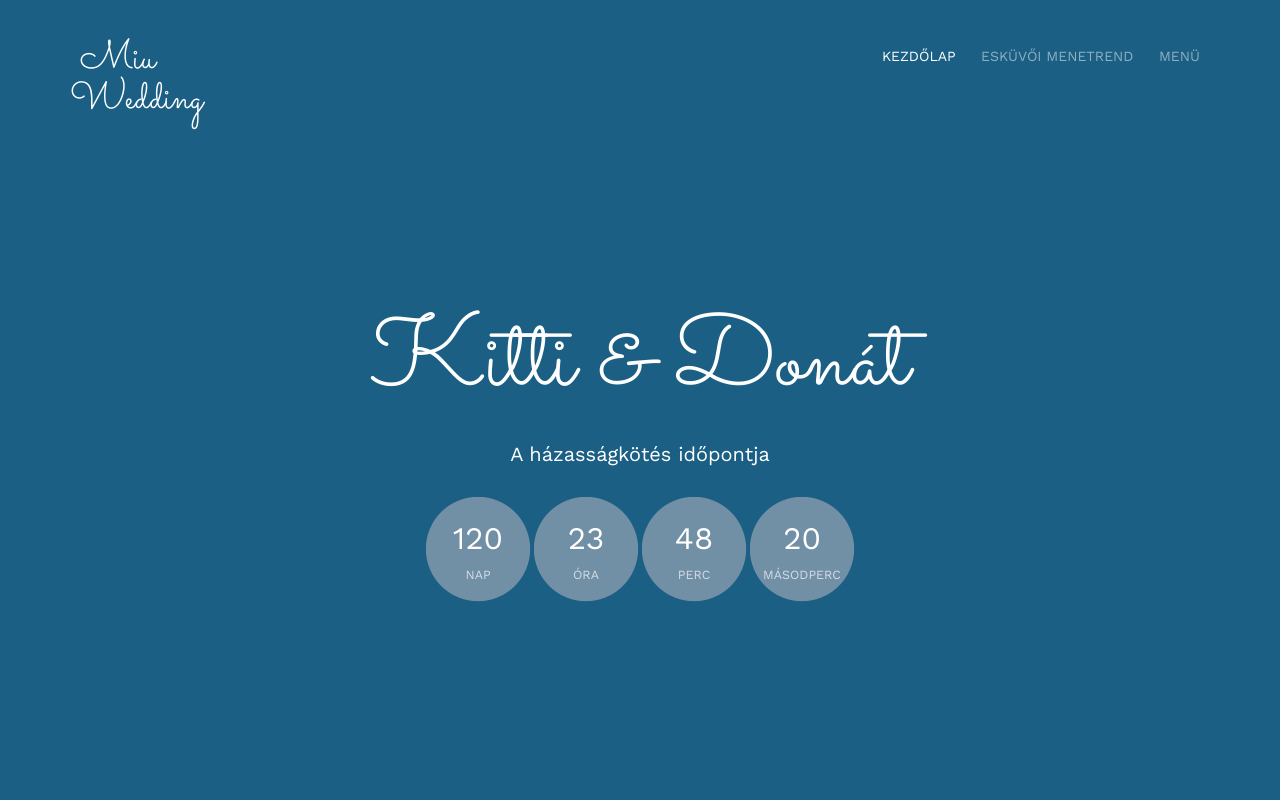
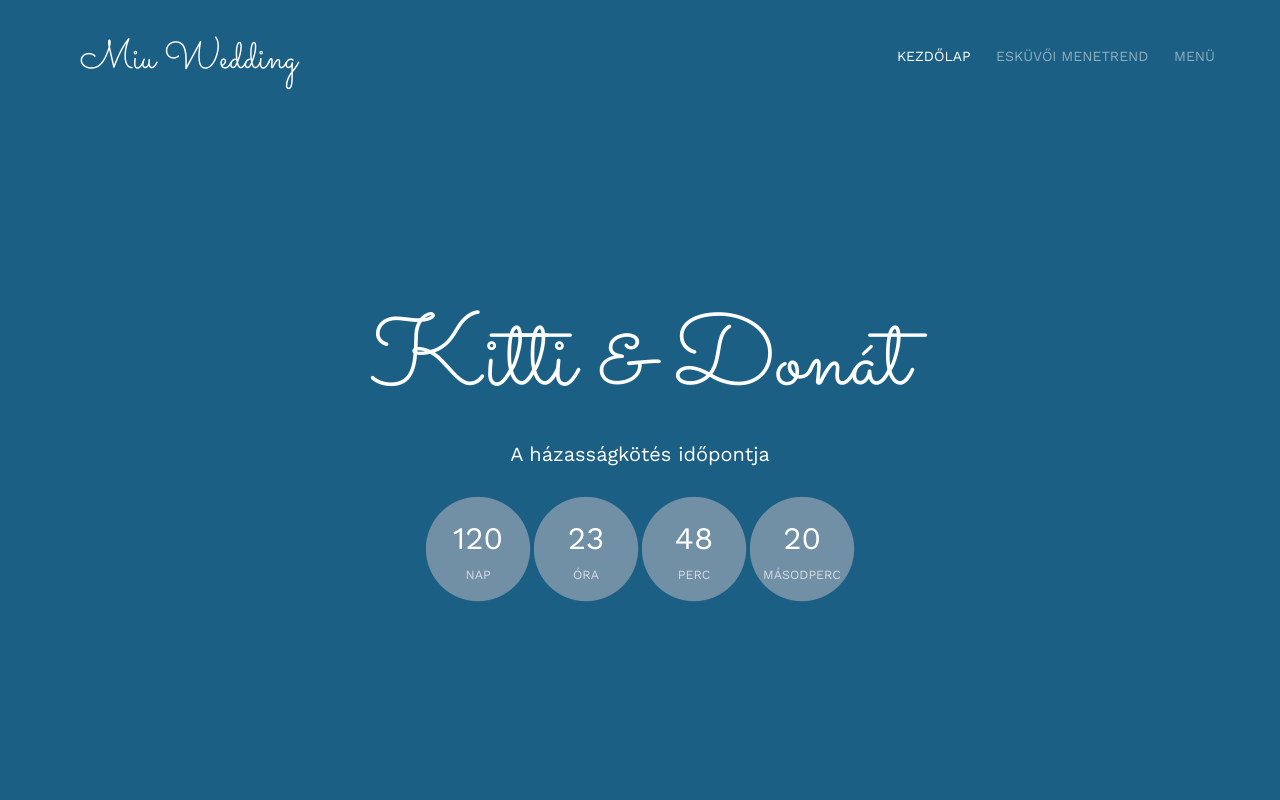
Before and after one commit to KDMKimi/KDMKimi.github.io, a plain HTML site: page index.html in a window 1280 px wide. Shown: the top 800 px of the page. Drawn offline with nearby package versions, Linux system fonts and the light colour scheme; files whose address does not match are found by name.

Commit message:
Add files via upload

```diff
--- a/index.html
+++ b/index.html
@@ -77,10 +77,10 @@
 	<nav class="fh5co-nav" role="navigation">
 		<div class="container">
 			<div class="row">
-				<div class="col-xs-2">
+				<div class="col-xs-2 col-sm-4">
 					<div id="fh5co-logo"><a href="index.html">Miu Wedding</a></div>
 				</div>
-				<div class="col-xs-10 text-right menu-1">
+				<div class="col-9 text-right menu-1">
 					<ul>
 						<li class="active"><a href="index.html">Kezdőlap</a></li>
 						<li><a href="schedule.html">Esküvői menetrend</a></li>
```
Also changed, not shown: menu.html (+2 -2 lines), schedule.html (+2 -2 lines).
